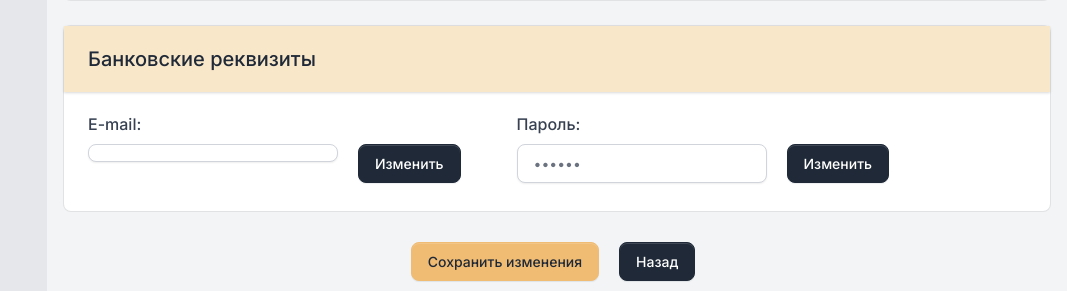
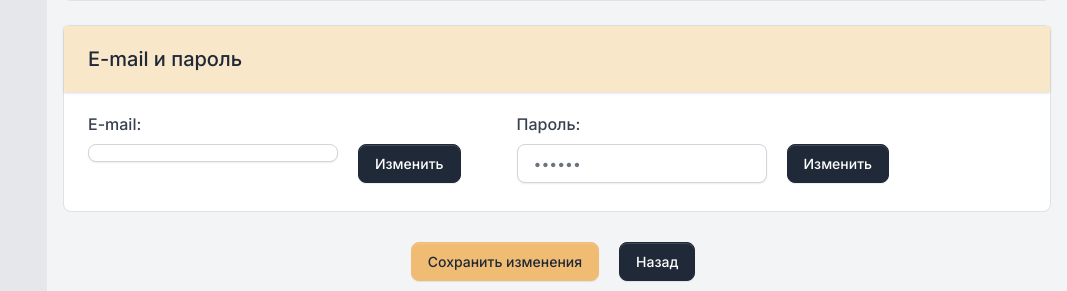
Before and after one commit to MAERRZzz/eventer_dashboard, a Flask app: template apps/user/templates/user_settings.html in a window 1280 px wide. Shown: the part 508-799 px from the top of the page, without its empty margins (213-1280 px from the left). Run offline with Flask 3, Linux system fonts and the light colour scheme; the template is opened without the code that fills it, so the values that code supplies are empty; some libraries are stand-ins or nearby versions.

Commit message:
final_kp

```diff
--- a/apps/user/templates/user_settings.html
+++ b/apps/user/templates/user_settings.html
@@ -115,7 +115,7 @@
         <div class="card mb-4">
             <div class="table-header shadow" style="background-color: #f8e7c9">
                 <div class="card-body">
-                    <span class="h5">Банковские реквизиты</span>
+                    <span class="h5">E-mail и пароль</span>
                 </div>
             </div>
 
--- a/run.py
+++ b/run.py
@@ -2,4 +2,4 @@ from apps import create_app
 
 app = create_app()
 if __name__ == "__main__":
-    app.run(host='0.0.0.0', port=8080, debug=True)
+    app.run(host='0.0.0.0', port=5001, debug=True)
```
